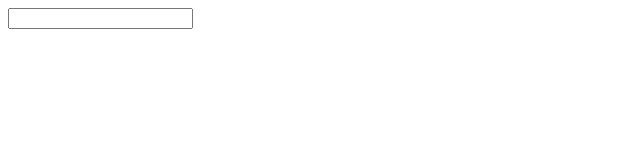
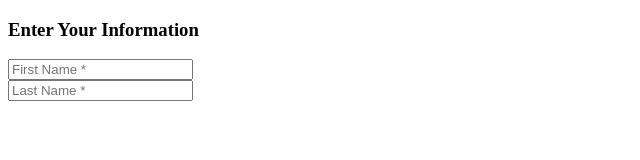
Before and after one commit to ITMD-362-Spring-2020-Thonippara/Test_Repo, a plain HTML site: page index.html in a window 1280 px wide. Shown: the whole page, without its empty margins (0-640 px from the left). Drawn offline with Linux system fonts and the light colour scheme.

Commit message:
Added another label

```diff
--- a/index.html
+++ b/index.html
@@ -5,9 +5,16 @@
     <title>title</title>
   </head>
   <body>
-  <div id="floatContainer" class="float-container">
-  <label for="floatField">
-  <input id="floatField" type="text">
-  </div>
-  </body>
+    <h3>Enter Your Information</h3>
+      <div class="box1">
+        <div id="floatContainer" class="float-container">
+          <label for="floatField">
+          <input id="floatField" class="fontsize" type="text" name="first_name_field" placeholder="First Name &#42;" />
+        </div>
+        <div id="float_container" class="row1 float_container">
+          <label for="floatField">
+          <input id="floatField" type="text" class="fontsize" name="last_name_field" placeholder="Last Name &#42;" />
+        </div>
+      </div>
+    </body>
   </html>
```
